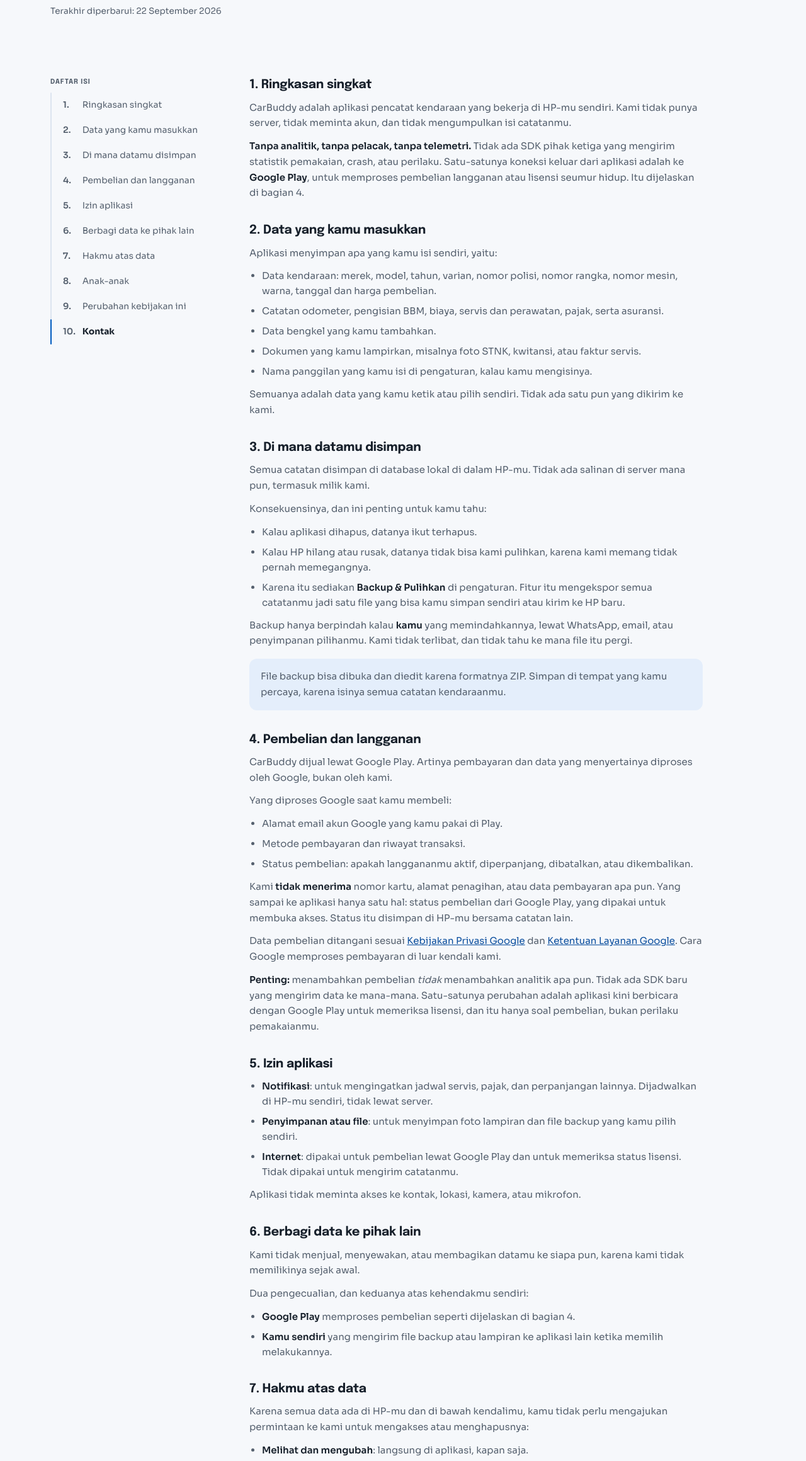
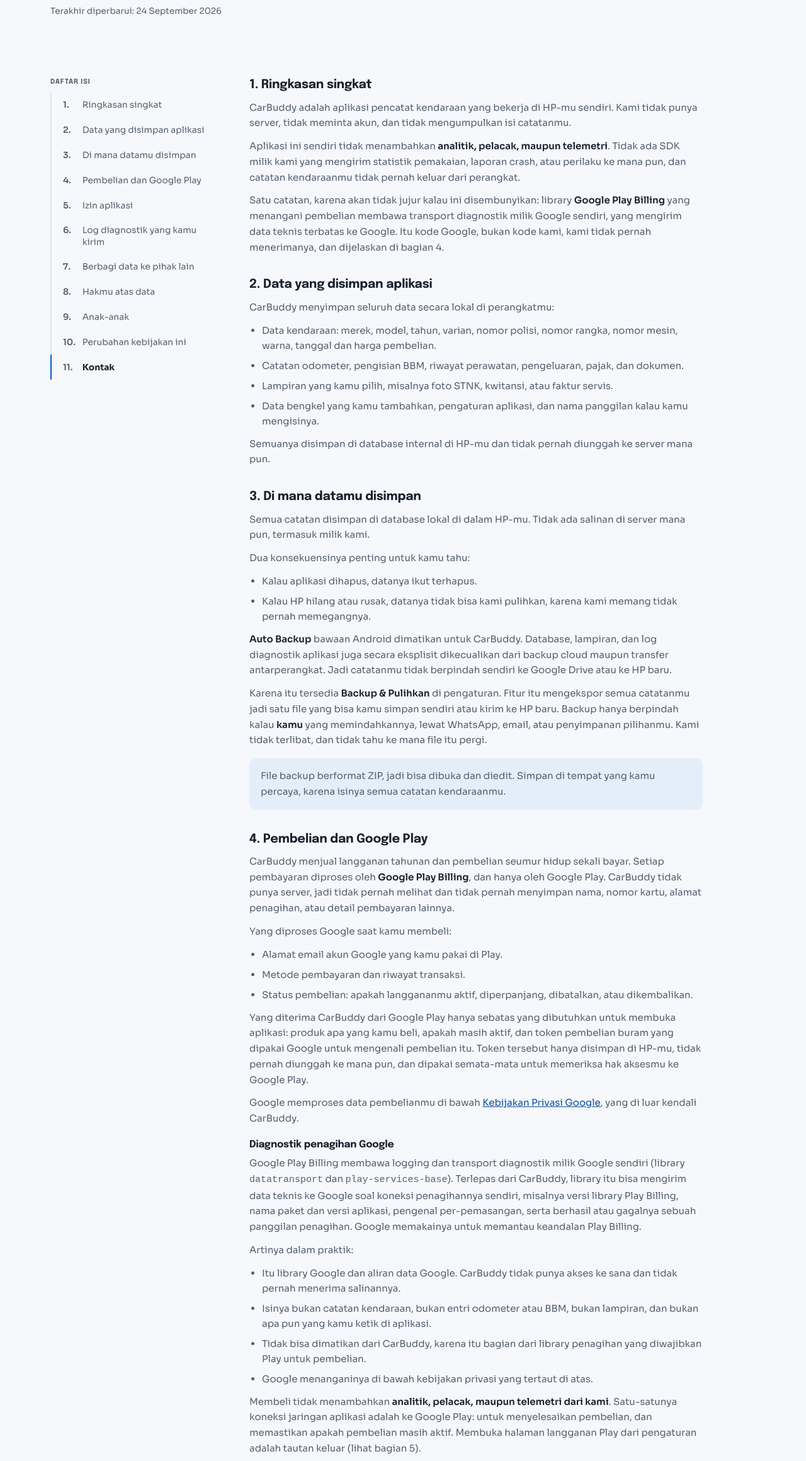
Before and after one commit to azmirizkifar20/get-carbuddy, a plain HTML site: page privacy.html in a window 1280 px wide. Shown: the part 224-2544 px from the top of the page at 63% size. Drawn offline with nearby package versions, Linux system fonts and the light colour scheme.

Commit message:
update privacy policy to match app 1.0.0+3
Adds the Google Play Billing diagnostics note, the diagnostic log section
(Export Debug Logs and Help & Issue), the Auto Backup exclusion, and the
subscription/lifetime restore notes, matching assets/legal/privacy_id.md.

Co-Authored-By: Claude Opus 5.5 (1M context) <noreply@anthropic.com>

```diff
--- a/privacy.html
+++ b/privacy.html
@@ -4,7 +4,7 @@
 <meta charset="utf-8">
 <meta name="viewport" content="width=device-width, initial-scale=1">
 <title>Kebijakan Privasi · CarBuddy</title>
-<meta name="description" content="Kebijakan Privasi CarBuddy: catatan kendaraanmu tersimpan di HP-mu sendiri. Tanpa analitik, tanpa pelacak, tanpa telemetri. Satu-satunya koneksi keluar adalah Google Play untuk pembelian.">
+<meta name="description" content="Kebijakan Privasi CarBuddy: catatan kendaraanmu tersimpan di HP-mu sendiri. Tanpa analitik, pelacak, atau telemetri dari kami. Satu-satunya koneksi jaringan aplikasi adalah ke Google Play untuk pembelian.">
 <link rel="icon" href="images/app_icon.png">
 <link rel="preconnect" href="https://fonts.googleapis.com">
 <link rel="preconnect" href="https://fonts.gstatic.com" crossorigin>
@@ -31,7 +31,7 @@
     <div class="container">
       <a class="legal-back" href="index.html"><span class="ms" aria-hidden="true">arrow_back</span>Kembali ke beranda</a>
       <h1>Kebijakan Privasi</h1>
-      <p class="legal-updated">Terakhir diperbarui: 22 September 2026</p>
+      <p class="legal-updated">Terakhir diperbarui: 24 September 2026</p>
     </div>
   </section>
 
@@ -42,10 +42,11 @@
         <h2>Daftar isi</h2>
         <ol>
           <li><a href="#ringkasan">Ringkasan singkat</a></li>
-          <li><a href="#data">Data yang kamu masukkan</a></li>
+          <li><a href="#data">Data yang disimpan aplikasi</a></li>
           <li><a href="#penyimpanan">Di mana datamu disimpan</a></li>
-          <li><a href="#pembelian">Pembelian dan langganan</a></li>
+          <li><a href="#pembelian">Pembelian dan Google Play</a></li>
           <li><a href="#izin">Izin aplikasi</a></li>
+          <li><a href="#log">Log diagnostik yang kamu kirim</a></li>
           <li><a href="#berbagi">Berbagi data ke pihak lain</a></li>
           <li><a href="#hak">Hakmu atas data</a></li>
           <li><a href="#anak">Anak-anak</a></li>
@@ -59,94 +60,118 @@
         <section id="ringkasan">
           <h2>1. Ringkasan singkat</h2>
           <p>CarBuddy adalah aplikasi pencatat kendaraan yang bekerja di HP-mu sendiri. Kami tidak punya server, tidak meminta akun, dan tidak mengumpulkan isi catatanmu.</p>
-          <p><strong>Tanpa analitik, tanpa pelacak, tanpa telemetri.</strong> Tidak ada SDK pihak ketiga yang mengirim statistik pemakaian, crash, atau perilaku. Satu-satunya koneksi keluar dari aplikasi adalah ke <strong>Google Play</strong>, untuk memproses pembelian langganan atau lisensi seumur hidup. Itu dijelaskan di bagian 4.</p>
+          <p>Aplikasi ini sendiri tidak menambahkan <strong>analitik, pelacak, maupun telemetri</strong>. Tidak ada SDK milik kami yang mengirim statistik pemakaian, laporan crash, atau perilaku ke mana pun, dan catatan kendaraanmu tidak pernah keluar dari perangkat.</p>
+          <p>Satu catatan, karena akan tidak jujur kalau ini disembunyikan: library <strong>Google Play Billing</strong> yang menangani pembelian membawa transport diagnostik milik Google sendiri, yang mengirim data teknis terbatas ke Google. Itu kode Google, bukan kode kami, kami tidak pernah menerimanya, dan dijelaskan di bagian 4.</p>
         </section>
 
         <section id="data">
-          <h2>2. Data yang kamu masukkan</h2>
-          <p>Aplikasi menyimpan apa yang kamu isi sendiri, yaitu:</p>
+          <h2>2. Data yang disimpan aplikasi</h2>
+          <p>CarBuddy menyimpan seluruh data secara lokal di perangkatmu:</p>
           <ul>
             <li>Data kendaraan: merek, model, tahun, varian, nomor polisi, nomor rangka, nomor mesin, warna, tanggal dan harga pembelian.</li>
-            <li>Catatan odometer, pengisian BBM, biaya, servis dan perawatan, pajak, serta asuransi.</li>
-            <li>Data bengkel yang kamu tambahkan.</li>
-            <li>Dokumen yang kamu lampirkan, misalnya foto STNK, kwitansi, atau faktur servis.</li>
-            <li>Nama panggilan yang kamu isi di pengaturan, kalau kamu mengisinya.</li>
+            <li>Catatan odometer, pengisian BBM, riwayat perawatan, pengeluaran, pajak, dan dokumen.</li>
+            <li>Lampiran yang kamu pilih, misalnya foto STNK, kwitansi, atau faktur servis.</li>
+            <li>Data bengkel yang kamu tambahkan, pengaturan aplikasi, dan nama panggilan kalau kamu mengisinya.</li>
           </ul>
-          <p>Semuanya adalah data yang kamu ketik atau pilih sendiri. Tidak ada satu pun yang dikirim ke kami.</p>
+          <p>Semuanya disimpan di database internal di HP-mu dan tidak pernah diunggah ke server mana pun.</p>
         </section>
 
         <section id="penyimpanan">
           <h2>3. Di mana datamu disimpan</h2>
           <p>Semua catatan disimpan di database lokal di dalam HP-mu. Tidak ada salinan di server mana pun, termasuk milik kami.</p>
-          <p>Konsekuensinya, dan ini penting untuk kamu tahu:</p>
+          <p>Dua konsekuensinya penting untuk kamu tahu:</p>
           <ul>
             <li>Kalau aplikasi dihapus, datanya ikut terhapus.</li>
             <li>Kalau HP hilang atau rusak, datanya tidak bisa kami pulihkan, karena kami memang tidak pernah memegangnya.</li>
-            <li>Karena itu sediakan <strong>Backup &amp; Pulihkan</strong> di pengaturan. Fitur itu mengekspor semua catatanmu jadi satu file yang bisa kamu simpan sendiri atau kirim ke HP baru.</li>
           </ul>
-          <p>Backup hanya berpindah kalau <strong>kamu</strong> yang memindahkannya, lewat WhatsApp, email, atau penyimpanan pilihanmu. Kami tidak terlibat, dan tidak tahu ke mana file itu pergi.</p>
+          <p><strong>Auto Backup</strong> bawaan Android dimatikan untuk CarBuddy. Database, lampiran, dan log diagnostik aplikasi juga secara eksplisit dikecualikan dari backup cloud maupun transfer antarperangkat. Jadi catatanmu tidak berpindah sendiri ke Google Drive atau ke HP baru.</p>
+          <p>Karena itu tersedia <strong>Backup &amp; Pulihkan</strong> di pengaturan. Fitur itu mengekspor semua catatanmu jadi satu file yang bisa kamu simpan sendiri atau kirim ke HP baru. Backup hanya berpindah kalau <strong>kamu</strong> yang memindahkannya, lewat WhatsApp, email, atau penyimpanan pilihanmu. Kami tidak terlibat, dan tidak tahu ke mana file itu pergi.</p>
           <div class="legal-note">
-            <p>File backup bisa dibuka dan diedit karena formatnya ZIP. Simpan di tempat yang kamu percaya, karena isinya semua catatan kendaraanmu.</p>
+            <p>File backup berformat ZIP, jadi bisa dibuka dan diedit. Simpan di tempat yang kamu percaya, karena isinya semua catatan kendaraanmu.</p>
           </div>
         </section>
 
         <section id="pembelian">
-          <h2>4. Pembelian dan langganan</h2>
-          <p>CarBuddy dijual lewat Google Play. Artinya pembayaran dan data yang menyertainya diproses oleh Google, bukan oleh kami.</p>
+          <h2>4. Pembelian dan Google Play</h2>
+          <p>CarBuddy menjual langganan tahunan dan pembelian seumur hidup sekali bayar. Setiap pembayaran diproses oleh <strong>Google Play Billing</strong>, dan hanya oleh Google Play. CarBuddy tidak punya server, jadi tidak pernah melihat dan tidak pernah menyimpan nama, nomor kartu, alamat penagihan, atau detail pembayaran lainnya.</p>
           <p>Yang diproses Google saat kamu membeli:</p>
           <ul>
             <li>Alamat email akun Google yang kamu pakai di Play.</li>
             <li>Metode pembayaran dan riwayat transaksi.</li>
             <li>Status pembelian: apakah langgananmu aktif, diperpanjang, dibatalkan, atau dikembalikan.</li>
           </ul>
-          <p>Kami <strong>tidak menerima</strong> nomor kartu, alamat penagihan, atau data pembayaran apa pun. Yang sampai ke aplikasi hanya satu hal: status pembelian dari Google Play, yang dipakai untuk membuka akses. Status itu disimpan di HP-mu bersama catatan lain.</p>
-          <p>Data pembelian ditangani sesuai <a href="https://policies.google.com/privacy" target="_blank" rel="noopener">Kebijakan Privasi Google</a> dan <a href="https://policies.google.com/terms" target="_blank" rel="noopener">Ketentuan Layanan Google</a>. Cara Google memproses pembayaran di luar kendali kami.</p>
-          <p><strong>Penting:</strong> menambahkan pembelian <em>tidak</em> menambahkan analitik apa pun. Tidak ada SDK baru yang mengirim data ke mana-mana. Satu-satunya perubahan adalah aplikasi kini berbicara dengan Google Play untuk memeriksa lisensi, dan itu hanya soal pembelian, bukan perilaku pemakaianmu.</p>
+          <p>Yang diterima CarBuddy dari Google Play hanya sebatas yang dibutuhkan untuk membuka aplikasi: produk apa yang kamu beli, apakah masih aktif, dan token pembelian buram yang dipakai Google untuk mengenali pembelian itu. Token tersebut hanya disimpan di HP-mu, tidak pernah diunggah ke mana pun, dan dipakai semata-mata untuk memeriksa hak aksesmu ke Google Play.</p>
+          <p>Google memproses data pembelianmu di bawah <a href="https://policies.google.com/privacy" target="_blank" rel="noopener">Kebijakan Privasi Google</a>, yang di luar kendali CarBuddy.</p>
+          <h3>Diagnostik penagihan Google</h3>
+          <p>Google Play Billing membawa logging dan transport diagnostik milik Google sendiri (library <code>datatransport</code> dan <code>play-services-base</code>). Terlepas dari CarBuddy, library itu bisa mengirim data teknis ke Google soal koneksi penagihannya sendiri, misalnya versi library Play Billing, nama paket dan versi aplikasi, pengenal per-pemasangan, serta berhasil atau gagalnya sebuah panggilan penagihan. Google memakainya untuk memantau keandalan Play Billing.</p>
+          <p>Artinya dalam praktik:</p>
+          <ul>
+            <li>Itu library Google dan aliran data Google. CarBuddy tidak punya akses ke sana dan tidak pernah menerima salinannya.</li>
+            <li>Isinya bukan catatan kendaraan, bukan entri odometer atau BBM, bukan lampiran, dan bukan apa pun yang kamu ketik di aplikasi.</li>
+            <li>Tidak bisa dimatikan dari CarBuddy, karena itu bagian dari library penagihan yang diwajibkan Play untuk pembelian.</li>
+            <li>Google menanganinya di bawah kebijakan privasi yang tertaut di atas.</li>
+          </ul>
+          <p>Membeli tidak menambahkan <strong>analitik, pelacak, maupun telemetri dari kami</strong>. Satu-satunya koneksi jaringan aplikasi adalah ke Google Play: untuk menyelesaikan pembelian, dan memastikan apakah pembelian masih aktif. Membuka halaman langganan Play dari pengaturan adalah tautan keluar (lihat bagian 5).</p>
         </section>
 
         <section id="izin">
           <h2>5. Izin aplikasi</h2>
           <ul>
             <li><strong>Notifikasi</strong>: untuk mengingatkan jadwal servis, pajak, dan perpanjangan lainnya. Dijadwalkan di HP-mu sendiri, tidak lewat server.</li>
-            <li><strong>Penyimpanan atau file</strong>: untuk menyimpan foto lampiran dan file backup yang kamu pilih sendiri.</li>
-            <li><strong>Internet</strong>: dipakai untuk pembelian lewat Google Play dan untuk memeriksa status lisensi. Tidak dipakai untuk mengirim catatanmu.</li>
+            <li><strong>File</strong>: untuk menyimpan lampiran yang kamu pilih dan file backup yang kamu ekspor atau pulihkan. Aplikasi memakai pemilih file bawaan Android, jadi tidak meminta izin penyimpanan dan tidak bisa menelusuri file-mu sendiri.</li>
+            <li><strong>Internet dan status jaringan</strong>: dipakai untuk pembelian lewat Google Play dan untuk memeriksa status lisensi. Tidak dipakai untuk mengirim catatanmu ke mana pun. Kedua izin ini berasal dari library penagihan Google, bukan dari kode CarBuddy sendiri.</li>
           </ul>
-          <p>Aplikasi tidak meminta akses ke kontak, lokasi, kamera, atau mikrofon.</p>
+          <p>Aplikasi tidak meminta akses ke lokasi, kontak, kamera, atau mikrofon.</p>
+          <p>Font aplikasi dibundel di dalamnya dan tidak pernah diunduh saat aplikasi berjalan. Saat kamu mengetuk tautan keluar, misalnya halaman langganan Play, WhatsApp atau peta sebuah bengkel, atau tautan di dalam dokumen, alamatnya diserahkan ke browser atau aplikasi terkait. Itu penjelajahan biasa di bawah kebijakan layanan tersebut, dan CarBuddy tidak mengirim apa pun bersamanya.</p>
+        </section>
+
+        <section id="log">
+          <h2>6. Log diagnostik yang kamu pilih untuk kirim</h2>
+          <p>CarBuddy menyimpan file log bergulir di HP-mu untuk membantu menelusuri crash dan error. Log itu tidak pernah dikirim ke mana pun secara otomatis.</p>
+          <p>Log hanya keluar dari HP-mu ketika kamu mengetuk salah satu dari dua entri di Pengaturan → Tentang:</p>
+          <ul>
+            <li><strong>Export Debug Logs</strong> membuka aplikasi email-mu sendiri dengan log terlampir, dialamatkan ke pengembang. Kalau tidak ada aplikasi email, yang terbuka adalah menu bagikan di HP-mu, dan kamu sendiri yang memilih tujuan file-nya.</li>
+            <li><strong>Bantuan &amp; Masalah</strong> membuka email bantuan ke pengembang dengan log yang sama terlampir, supaya laporan masalah datang bersama bahan untuk menelusurinya. Lampirannya bisa kamu hapus sebelum mengirim.</li>
+          </ul>
+          <p>Isinya entri teknis, yaitu pesan error, stack trace, detail penjadwalan notifikasi, dan catatan peristiwa aplikasi, yang bisa memuat nama kendaraan, nilai odometer, dan path file yang pernah kamu pakai. Isinya tidak memuat konten lampiranmu.</p>
+          <p>Tidak ada yang terkirim sampai kamu menekan kirim di aplikasi email. <strong>Hapus semua data</strong> di pengaturan menghapus log beserta semua salinan hasil ekspornya. Kalau kamu lebih suka tidak membagikan log, hapus lampirannya dari email bantuan sebelum mengirim.</p>
         </section>
 
         <section id="berbagi">
-          <h2>6. Berbagi data ke pihak lain</h2>
+          <h2>7. Berbagi data ke pihak lain</h2>
           <p>Kami tidak menjual, menyewakan, atau membagikan datamu ke siapa pun, karena kami tidak memilikinya sejak awal.</p>
           <p>Dua pengecualian, dan keduanya atas kehendakmu sendiri:</p>
           <ul>
-            <li><strong>Google Play</strong> memproses pembelian seperti dijelaskan di bagian 4.</li>
-            <li><strong>Kamu sendiri</strong> yang mengirim file backup atau lampiran ke aplikasi lain ketika memilih melakukannya.</li>
+            <li><strong>Google Play</strong> memproses pembelian seperti dijelaskan di bagian 4, termasuk diagnostik dari library penagihannya sendiri.</li>
+            <li><strong>Kamu sendiri</strong> yang mengirim file backup, lampiran, atau log diagnostik ke aplikasi lain ketika memilih melakukannya.</li>
           </ul>
+          <p>Selain penagihan Google Play, CarBuddy tidak melakukan pemrosesan data oleh pihak ketiga mana pun, dan tidak ada pemrosesan berbasis cloud atas catatan kendaraanmu. Dukungan lewat email sepenuhnya kamu mulai sendiri dari aplikasi email di HP-mu, dan hanya menyertakan informasi yang kamu pilih untuk diberikan atau dilampirkan.</p>
         </section>
 
         <section id="hak">
-          <h2>7. Hakmu atas data</h2>
+          <h2>8. Hakmu atas data</h2>
           <p>Karena semua data ada di HP-mu dan di bawah kendalimu, kamu tidak perlu mengajukan permintaan ke kami untuk mengakses atau menghapusnya:</p>
           <ul>
             <li><strong>Melihat dan mengubah</strong>: langsung di aplikasi, kapan saja.</li>
             <li><strong>Mengekspor</strong>: lewat Backup &amp; Pulihkan, dalam satu file.</li>
-            <li><strong>Menghapus</strong>: lewat Reset Data di pengaturan, atau dengan menghapus aplikasinya.</li>
+            <li><strong>Menghapus</strong>: lewat Hapus semua data di pengaturan, atau dengan menghapus aplikasinya.</li>
           </ul>
           <p>Penghapusan bersifat permanen dan tidak bisa dibatalkan. Kami tidak bisa mengembalikannya karena kami tidak punya salinannya.</p>
+          <p>Menghapus aplikasi tidak membatalkan langganan, karena langganan melekat pada akun Google Play-mu, bukan pada aplikasinya. Kelola atau batalkan di Google Play lewat menu <strong>Langganan</strong>. Hal yang sama berlaku untuk pembelian seumur hidup: pembelian itu tetap melekat pada akun Google-mu, jadi memasang ulang aplikasi, atau memasangnya di perangkat lain dengan akun yang sama, akan memulihkan aksesmu lewat <strong>Pulihkan pembelian</strong>.</p>
         </section>
 
         <section id="anak">
-          <h2>8. Anak-anak</h2>
+          <h2>9. Anak-anak</h2>
           <p>CarBuddy bukan aplikasi untuk anak-anak dan tidak ditujukan untuk pengguna di bawah 13 tahun. Kami tidak dengan sengaja mengumpulkan data dari anak-anak, dan memang tidak mengumpulkan data pribadi siapa pun.</p>
         </section>
 
         <section id="perubahan">
-          <h2>9. Perubahan kebijakan ini</h2>
+          <h2>10. Perubahan kebijakan ini</h2>
           <p>Kalau kebijakan ini berubah, tanggal di bagian atas halaman akan ikut diperbarui. Untuk perubahan yang memengaruhi caramu memakai aplikasi, kami akan menampilkan pemberitahuan di dalam aplikasi sebelum perubahan itu berlaku.</p>
         </section>
 
         <section id="kontak">
-          <h2>10. Kontak</h2>
+          <h2>11. Kontak</h2>
           <p>Ada pertanyaan soal privasi di CarBuddy? Hubungi:</p>
           <!-- TODO(T0.2b): ganti [NAMA LEGAL] dengan nama persis seperti di Payments
                profile Google Play. Play menampilkan nama itu di listing, jadi
```
